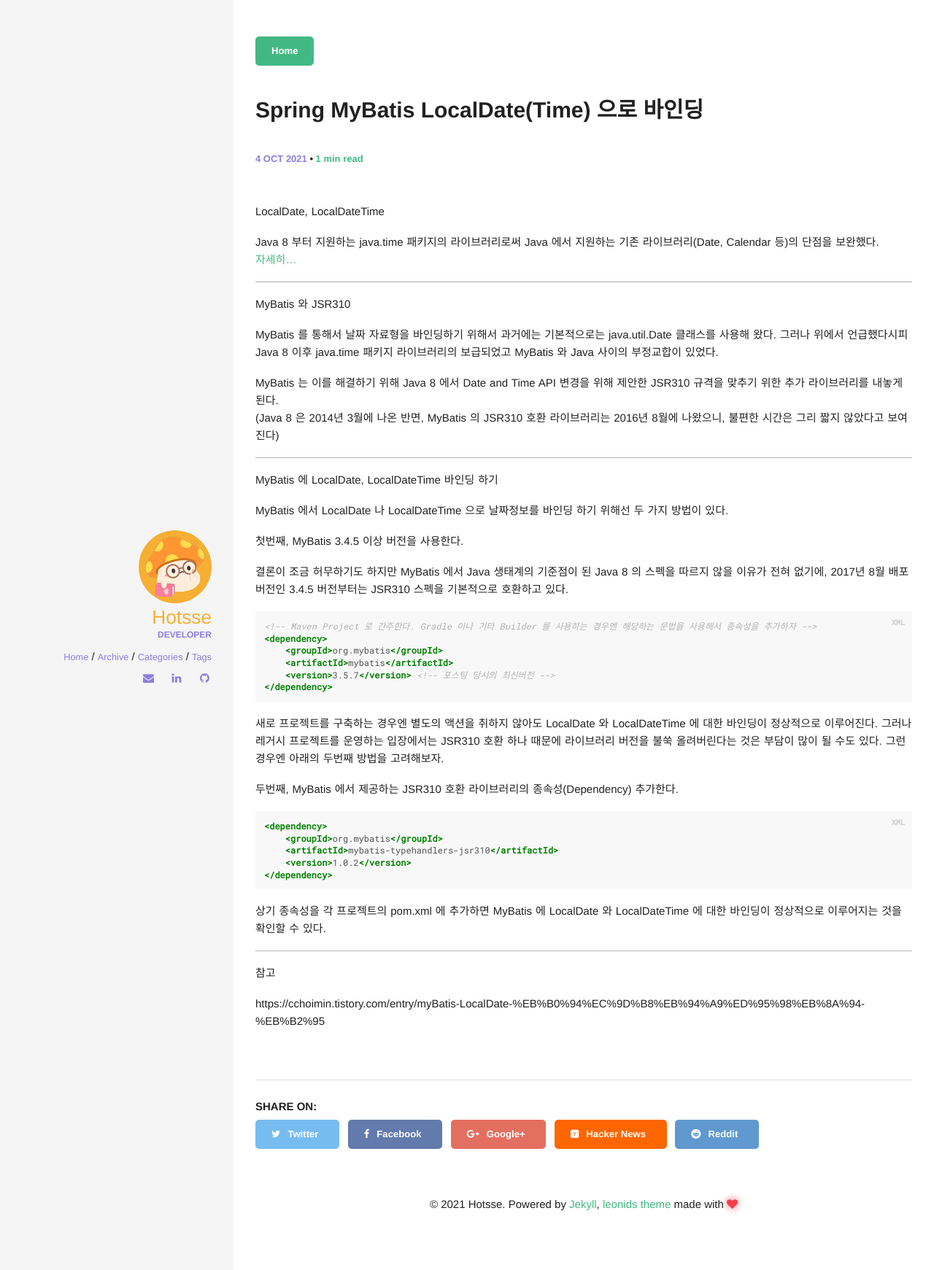
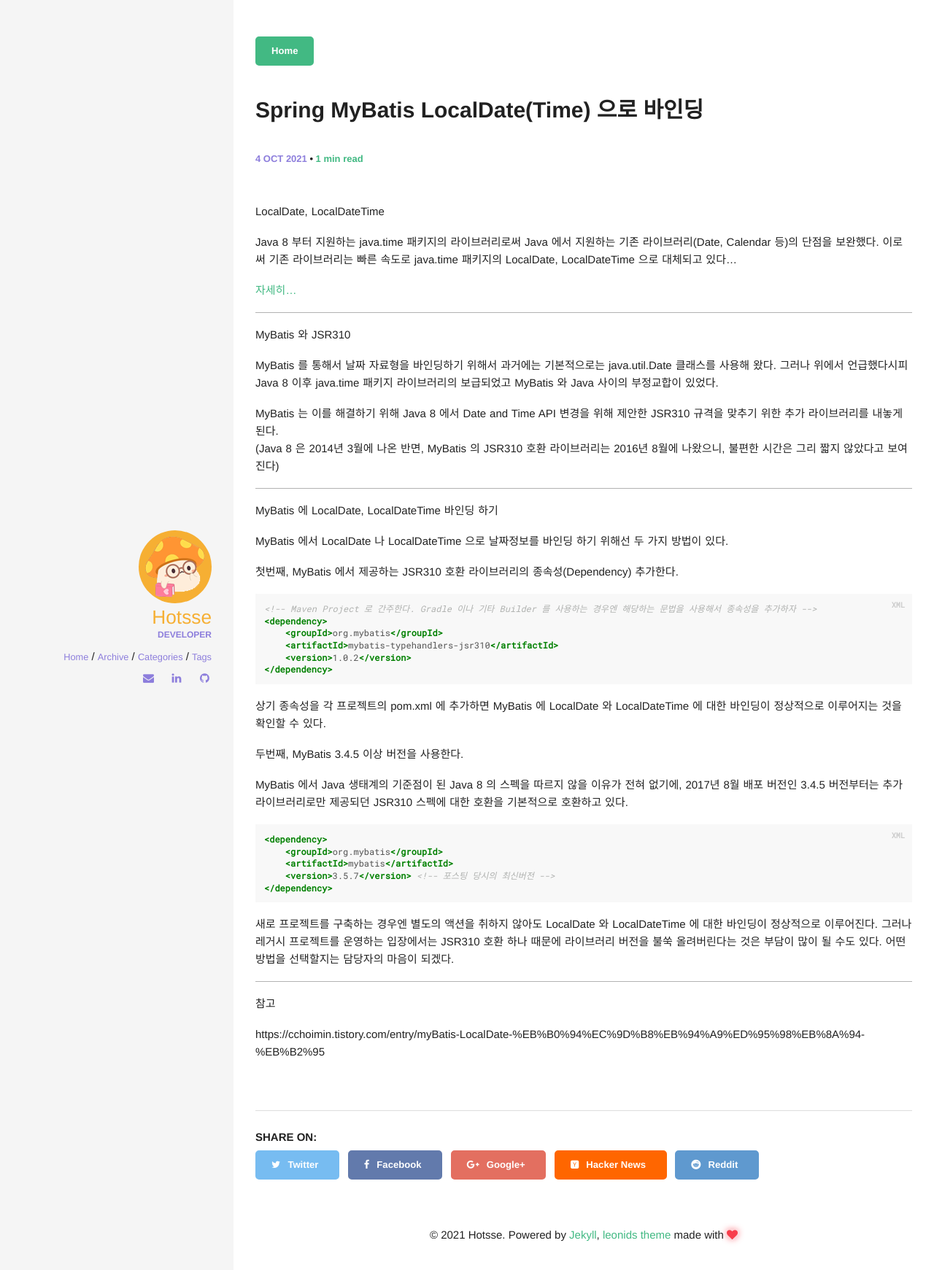
Before and after one commit to Hotsse/hotsse.github.io, a Jekyll site: the page built from _posts/2021-10-04-Spring MyBatis LocalDate(Time) 으로 바인딩.md, in a window 1280 px wide. Shown: the top 1741 px of the page at 73% size. Built offline with Jekyll 4.4.1, drawn with Linux system fonts in a browser that asks for light colours; comment, search, counter and statistics services are not loaded.

Commit message:
update post

```diff
--- a/_posts/2021-10-04-Spring MyBatis LocalDate(Time) 으로 바인딩.md
+++ b/_posts/2021-10-04-Spring MyBatis LocalDate(Time) 으로 바인딩.md
@@ -7,7 +7,8 @@ comments: true
 
 LocalDate, LocalDateTime
 
-Java 8 부터 지원하는 java.time 패키지의 라이브러리로써 Java 에서 지원하는 기존 라이브러리(Date, Calendar 등)의 단점을 보완했다.
+Java 8 부터 지원하는 java.time 패키지의 라이브러리로써 Java 에서 지원하는 기존 라이브러리(Date, Calendar 등)의 단점을 보완했다. 이로써 기존 라이브러리는 빠른 속도로 java.time 패키지의 LocalDate, LocalDateTime 으로 대체되고 있다...
+
 <a target="_blank" href="https://hotsse.github.io/articles/2021-05/Java-java.util.Date-vs.-java.time.">자세히...</a>
 
 -----------
@@ -25,24 +26,10 @@ MyBatis 에 LocalDate, LocalDateTime 바인딩 하기
 
 MyBatis 에서 LocalDate 나 LocalDateTime 으로 날짜정보를 바인딩 하기 위해선 두 가지 방법이 있다.
 
-첫번째, MyBatis 3.4.5 이상 버전을 사용한다.
-
-결론이 조금 허무하기도 하지만 MyBatis 에서 Java 생태계의 기준점이 된 Java 8 의 스펙을 따르지 않을 이유가 전혀 없기에, 2017년 8월 배포 버전인 3.4.5 버전부터는 JSR310 스펙을 기본적으로 호환하고 있다.
+첫번째, MyBatis 에서 제공하는 JSR310 호환 라이브러리의 종속성(Dependency) 추가한다.
 
 {% highlight xml %}
 <!-- Maven Project 로 간주한다. Gradle 이나 기타 Builder 를 사용하는 경우엔 해당하는 문법을 사용해서 종속성을 추가하자 -->
-<dependency>
-    <groupId>org.mybatis</groupId>
-    <artifactId>mybatis</artifactId>
-    <version>3.5.7</version> <!-- 포스팅 당시의 최신버전 -->
-</dependency>
-{% endhighlight %}
-
-새로 프로젝트를 구축하는 경우엔 별도의 액션을 취하지 않아도 LocalDate 와 LocalDateTime 에 대한 바인딩이 정상적으로 이루어진다. 그러나 레거시 프로젝트를 운영하는 입장에서는 JSR310 호환 하나 때문에 라이브러리 버전을 불쑥 올려버린다는 것은 부담이 많이 될 수도 있다. 그런 경우엔 아래의 두번째 방법을 고려해보자.
-
-두번째, MyBatis 에서 제공하는 JSR310 호환 라이브러리의 종속성(Dependency) 추가한다.
-
-{% highlight xml %}
 <dependency>
     <groupId>org.mybatis</groupId>
     <artifactId>mybatis-typehandlers-jsr310</artifactId>
@@ -52,6 +39,23 @@ MyBatis 에서 LocalDate 나 LocalDateTime 으로 날짜정보를 바인딩 하
 
 상기 종속성을 각 프로젝트의 pom.xml 에 추가하면 MyBatis 에 LocalDate 와 LocalDateTime 에 대한 바인딩이 정상적으로 이루어지는 것을 확인할 수 있다.
 
+두번째, MyBatis 3.4.5 이상 버전을 사용한다.
+
+MyBatis 에서 Java 생태계의 기준점이 된 Java 8 의 스펙을 따르지 않을 이유가 전혀 없기에, 2017년 8월 배포 버전인 3.4.5 버전부터는 추가 라이브러리로만 제공되던 JSR310 스펙에 대한 호환을 기본적으로 호환하고 있다.
+
+{% highlight xml %}
+
+<dependency>
+    <groupId>org.mybatis</groupId>
+    <artifactId>mybatis</artifactId>
+    <version>3.5.7</version> <!-- 포스팅 당시의 최신버전 -->
+</dependency>
+{% endhighlight %}
+
+새로 프로젝트를 구축하는 경우엔 별도의 액션을 취하지 않아도 LocalDate 와 LocalDateTime 에 대한 바인딩이 정상적으로 이루어진다. 그러나 레거시 프로젝트를 운영하는 입장에서는 JSR310 호환 하나 때문에 라이브러리 버전을 불쑥 올려버린다는 것은 부담이 많이 될 수도 있다. 어떤 방법을 선택할지는 담당자의 마음이 되겠다.
+
+
+
 -----------
 
 참고
```
